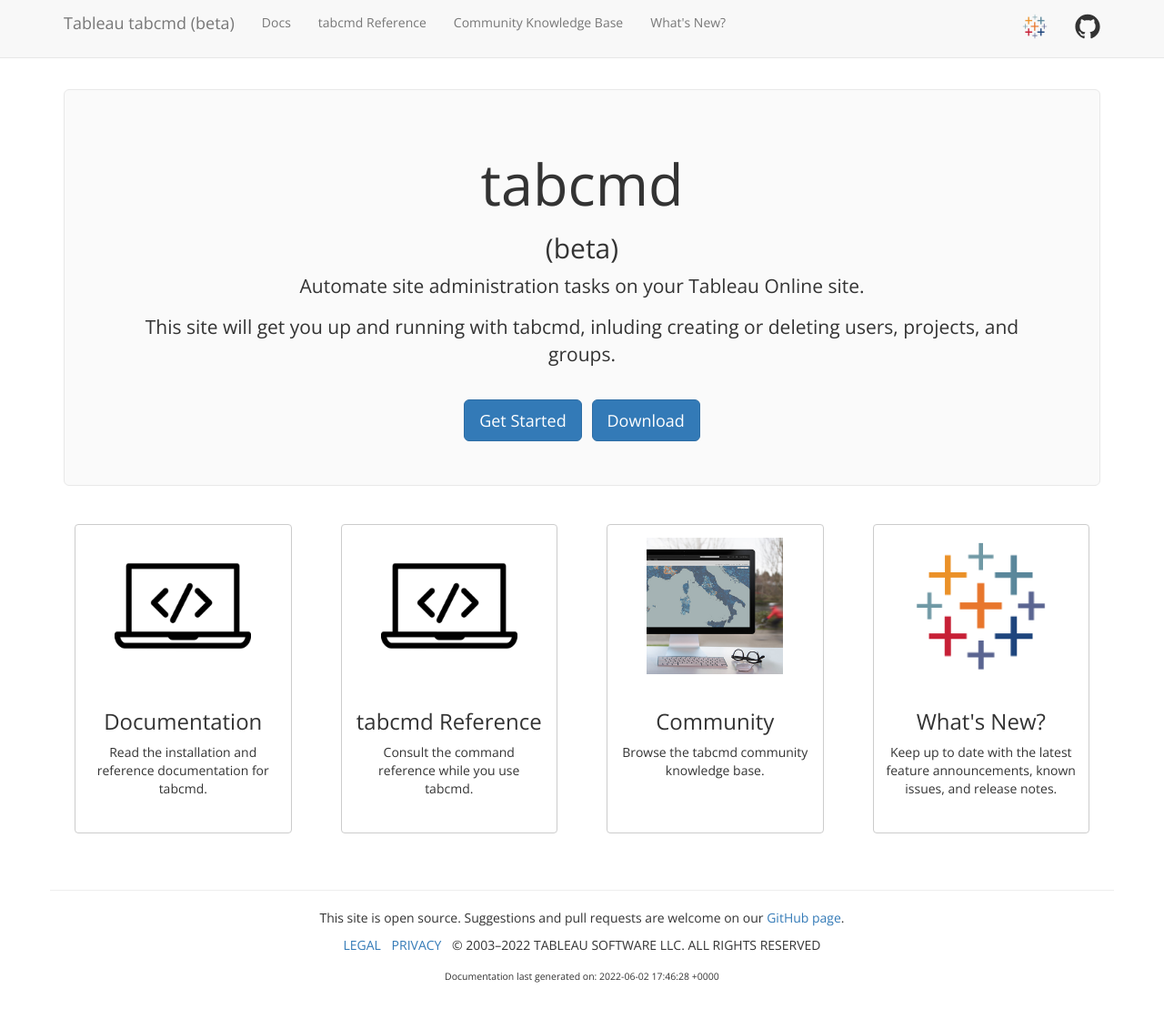
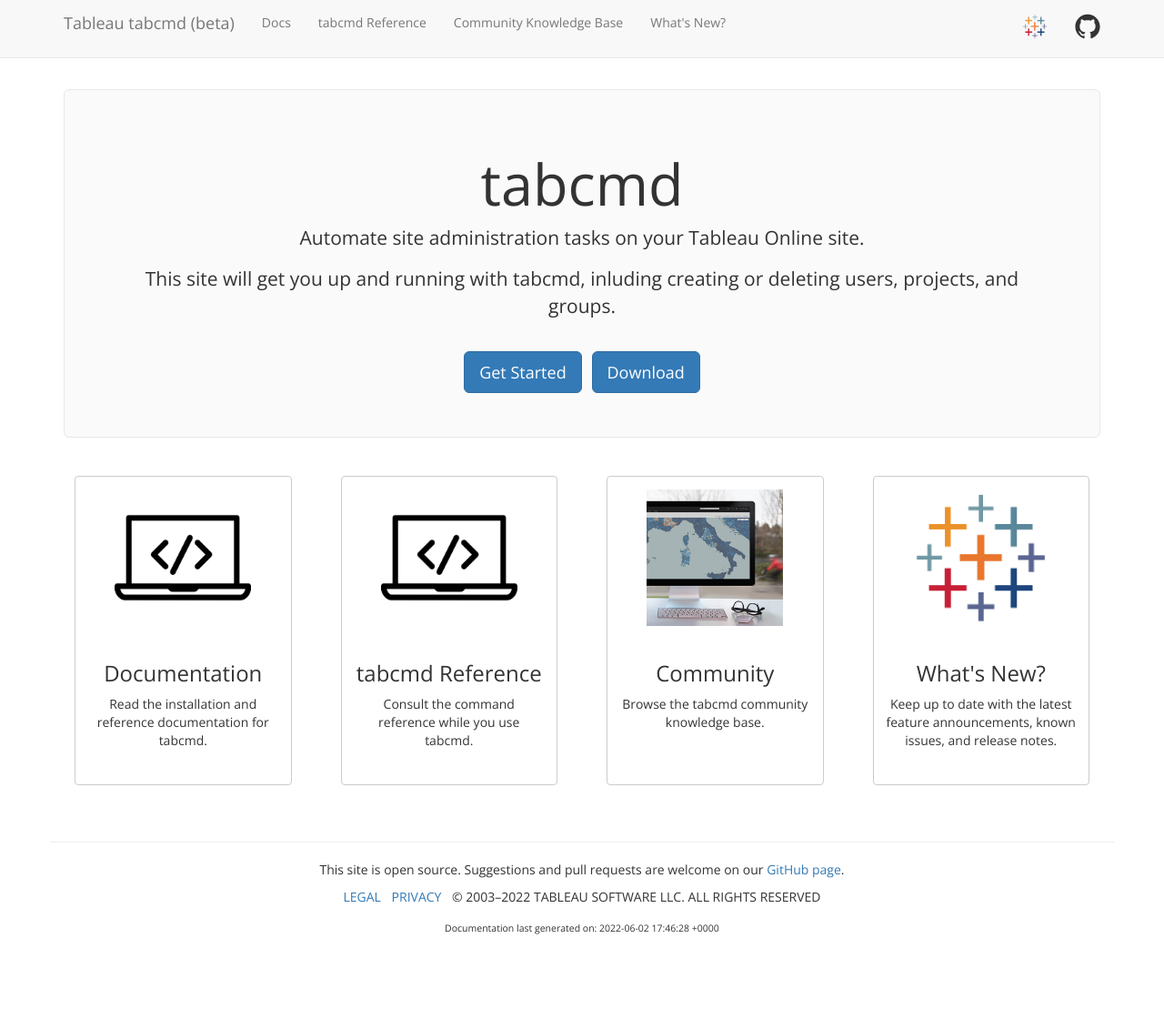
Before and after one commit to tableau/tabcmd, a Jekyll site: the page built from index.html, in a window 1280 px wide and 1109 px high. Shown: the whole window at 91% size. Built offline with Jekyll 4.4.1, drawn with Linux system fonts in a browser that asks for light colours; nearby versions of some CDN libraries.

Commit message:
Update index.html
Removing "beta"

```diff
--- a/index.html
+++ b/index.html
@@ -5,7 +5,6 @@
 ---
 <header class="jumbotron hero-spacer text-center">
     <h1>tabcmd</h1>
-    <h2>(beta)</h2>
     <p>Automate site administration tasks on your Tableau Online site. </p>
     <p>This site will get you up and running with tabcmd, inluding creating or deleting users, projects, and groups.</p>
     <br />
```
